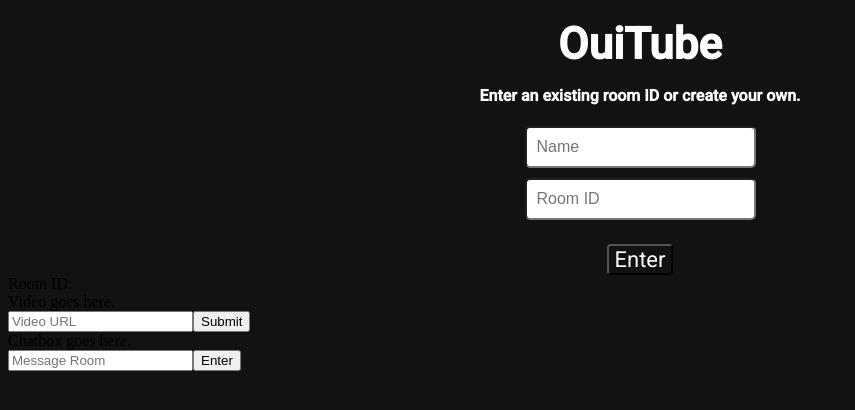
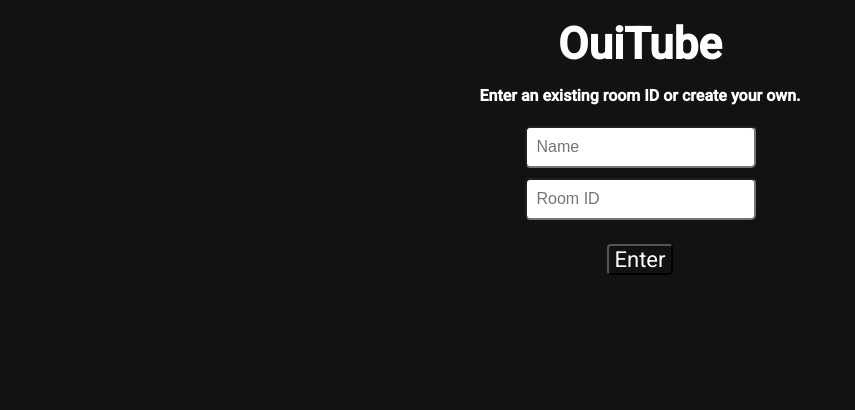
Before and after one commit to atjohnfeng/OuiTube, a React (Create React App) app in the folder frontend/: page / in a window 1280 px wide. Shown: the top 410 px of the page, without its empty margins (0-855 px from the left). Built offline with nearby package versions, Linux system fonts and the light colour scheme; no server answers.

Commit message:
Add ternary operator to render based on room state

```diff
--- a/frontend/src/App.js
+++ b/frontend/src/App.js
@@ -12,12 +12,14 @@ const App = () => {
   // to update current state.
   const [ username, setUser ] = useState("");
   const [ room, setRoom ] = useState("");
+  const [ joinedRoom, enterRoom ] = useState(false);
 
   // Join room function - user is only allowed to join room if username / ID is
   // filled in.
   const joinRoom = () => {
     if (username.length > 0 && room.length > 0) {
-      socket.emit("joinRoom", [username, room])
+      socket.emit("joinRoom", [username, room]);
+      enterRoom(true);
     } else {
       alert("Invalid username and/or Room ID.");
     }
@@ -25,6 +27,8 @@ const App = () => {
 
   return (
     <div className="App">
+      { // User ternary operator to render room or join form
+        !joinedRoom ? (
           <div className="join-container">
             <h1>OuiTube</h1>
             <h3>Enter an existing room ID or create your own.</h3>
@@ -41,8 +45,10 @@ const App = () => {
             <button
               onClick={joinRoom}>Enter</button>
           </div>
-      {/* Pass in props to Room component */}
+      ) : (
+      // Pass props to child component.
       <Room socket={socket} username={username} room={room} />
+      )}
     </div>
   );
 }
```
Lines whose indentation alone changed are shown as unchanged.
